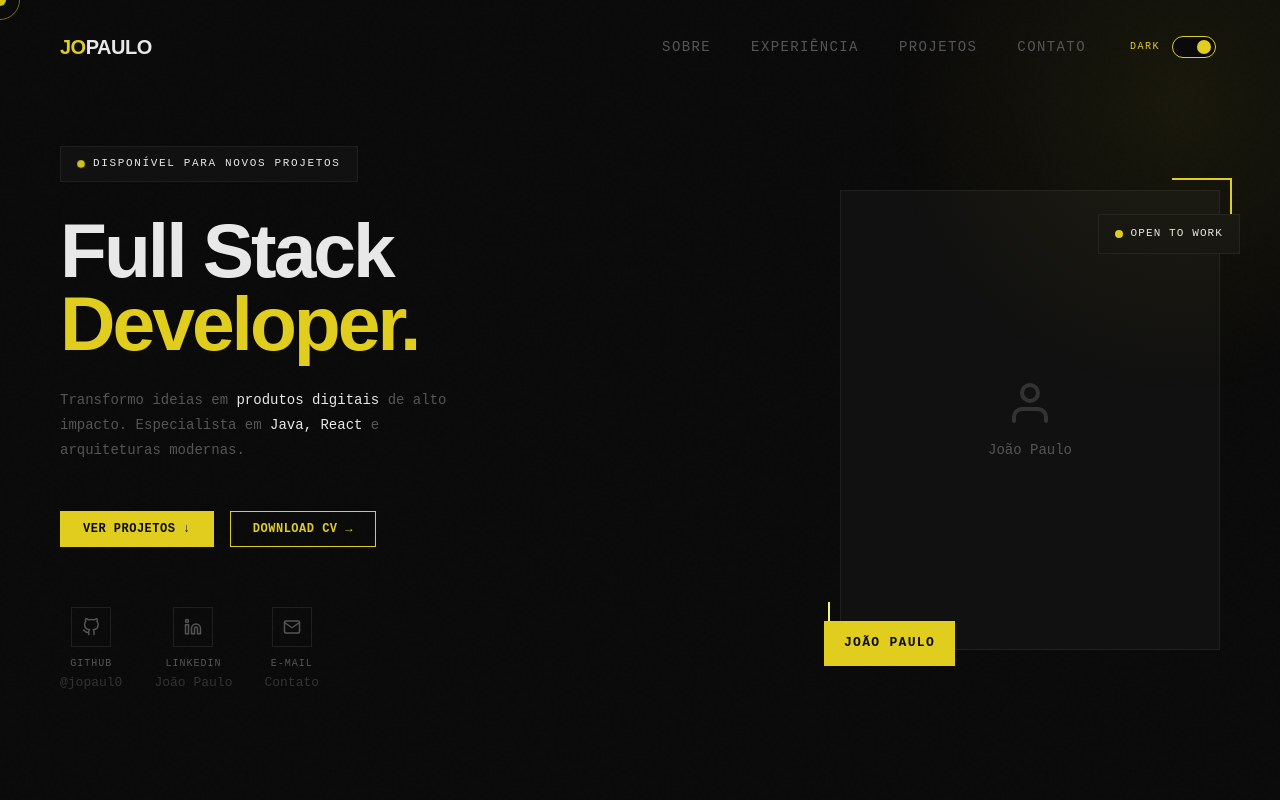
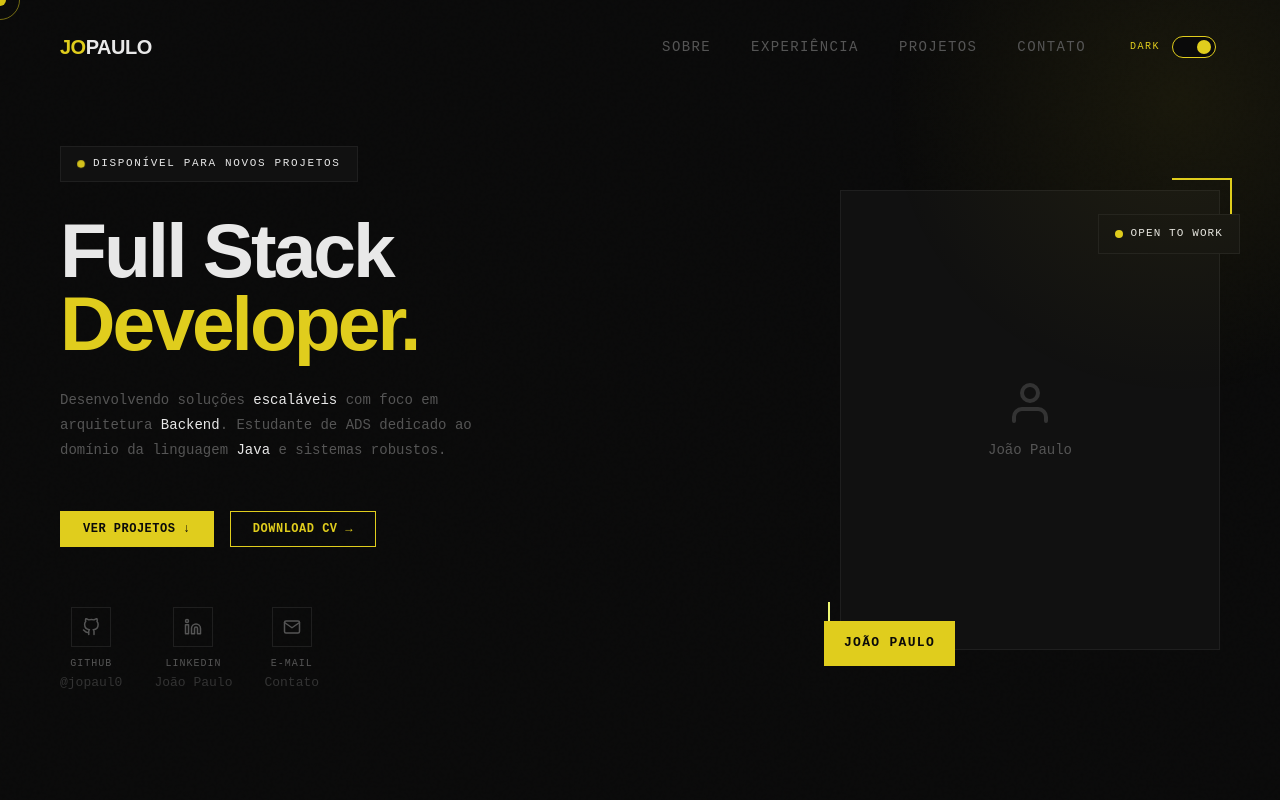
Before and after one commit to jopaul0/jopaul0.github.io, a React (Vite) app: page / in a window 1280 px wide. Shown: the top 800 px of the page. Built offline with nearby package versions, Linux system fonts and the light colour scheme.

Commit message:
chore: change hero text

```diff
--- a/src/pages/Hero/index.tsx
+++ b/src/pages/Hero/index.tsx
@@ -20,8 +20,8 @@ export const Hero = () => {
         </h1>
 
         <p className={styles.heroDesc}>
-          Transformo ideias em <strong>produtos digitais</strong> de alto impacto.
-          Especialista em <strong>Java, React</strong> e arquiteturas modernas.
+          Desenvolvendo soluções <strong>escaláveis</strong> com foco em arquitetura <strong>Backend</strong>.
+          Estudante de ADS dedicado ao domínio da linguagem <strong>Java</strong> e sistemas robustos.
         </p>
 
         <div className={styles.heroButtons}>
```
